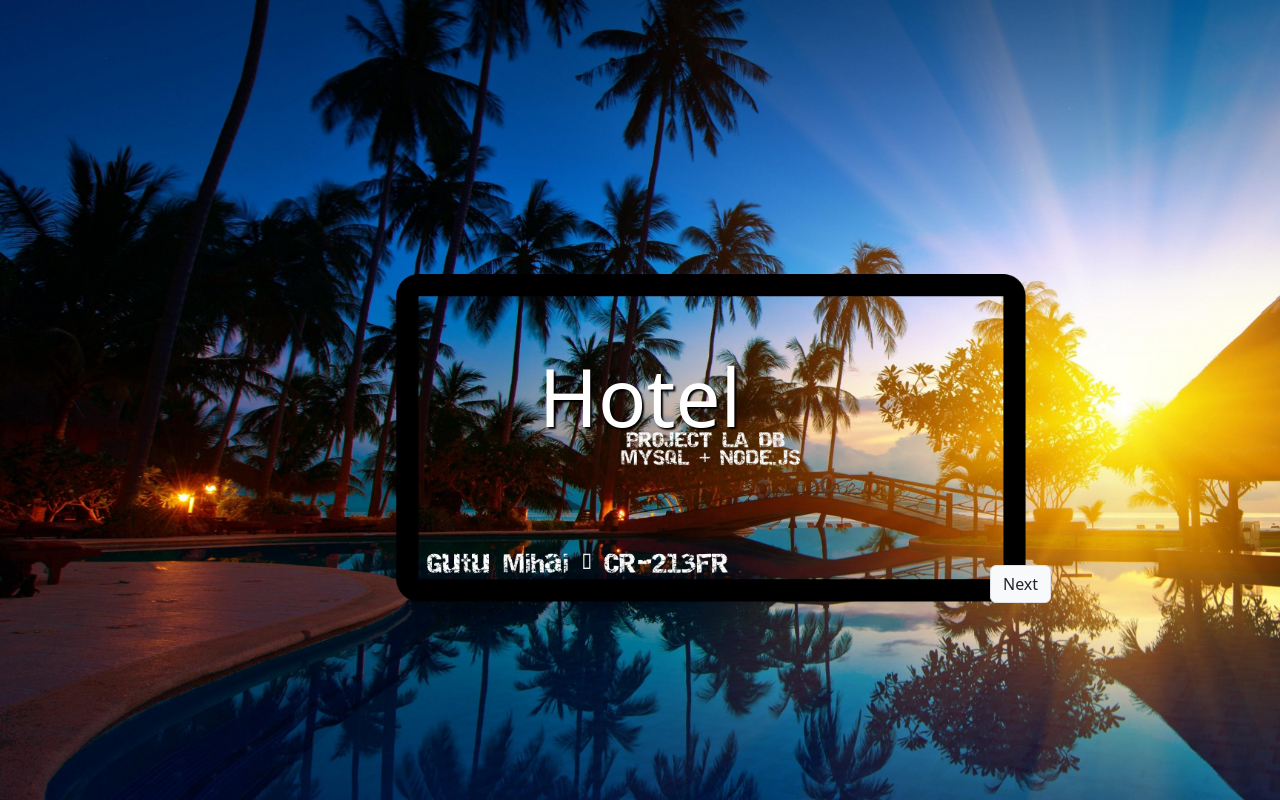
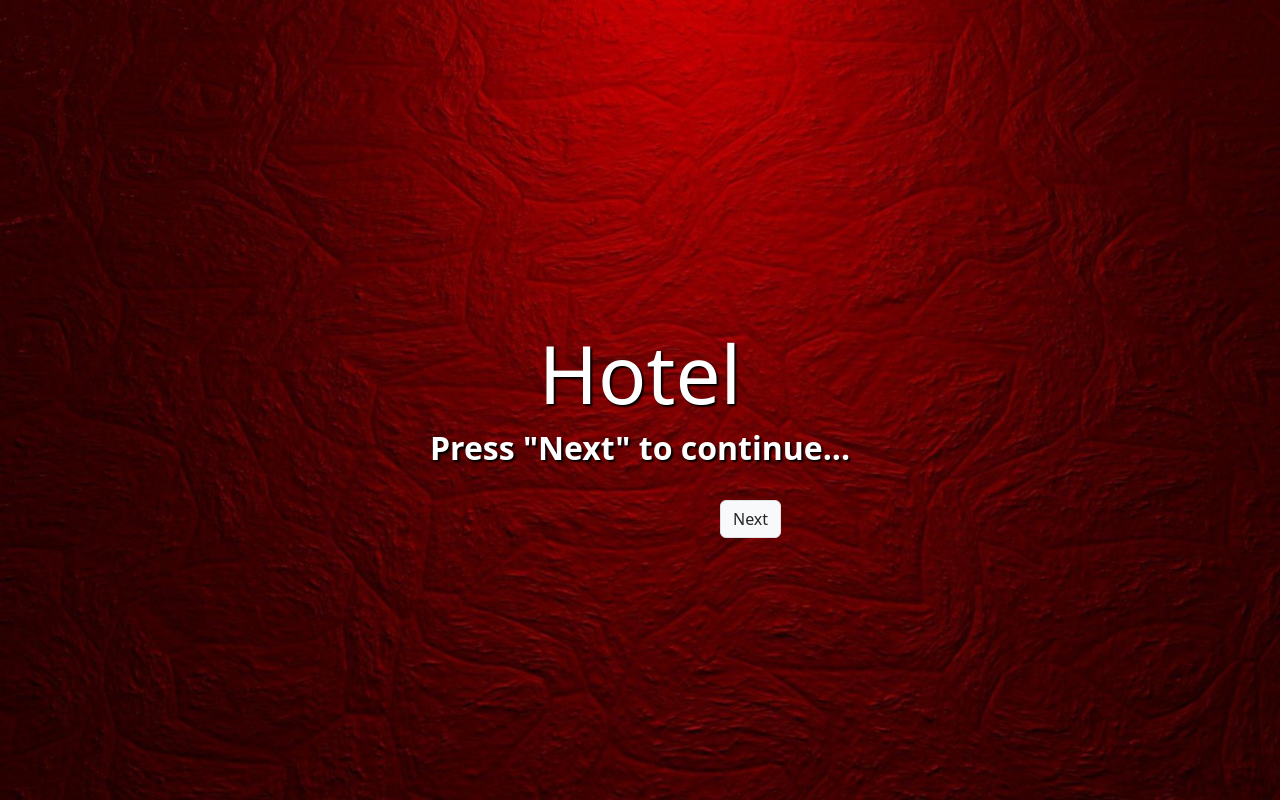
Before and after one commit to mikhailgutsu/DB_Project, a React (Create React App) app in the folder DB_Project/FrontEnd/: page /home in a window 1280 px wide. Built offline with nearby package versions, Linux system fonts and the light colour scheme.

Commit message:
page.update

```diff
--- a/DB_Project/FrontEnd/src/Home.js
+++ b/DB_Project/FrontEnd/src/Home.js
@@ -16,8 +16,8 @@
 
     const buttonStyle = {
         position: 'absolute',
-        top: '565px',
-        left: '990px',
+        top: '500px',
+        left: '720px',
     };
 
     const headingStyle = {
@@ -25,9 +25,15 @@
         color: 'white', // Задает белый цвет текста
         textShadow: '2px 2px 2px black', // Задает черную обводку (тень) текста
     };
+    const headingStyleTMP = {
+        fontSize: '32px',
+        color: 'white', // Задает белый цвет текста
+        textShadow: '2px 2px 2px black', // Задает черную обводку (тень) текста
+    };
     return (
         <div style={containerStyle}>
             <h1 style={headingStyle}>Hotel</h1>
+            <h2 style={{...headingStyleTMP, color: 'white', fontWeight: 'bold'}}>Press "Next" to continue...</h2>
             <Link to="/Welcome" className='btn btn-default border bg-light text-decoration-none' style={buttonStyle}> Next </Link>
         </div>
     );
```
Also changed, not shown: DB_Project/FrontEnd/src/assets/pick.jpg, DB_Project/FrontEnd/src/assets/pickhotel.jpg.
